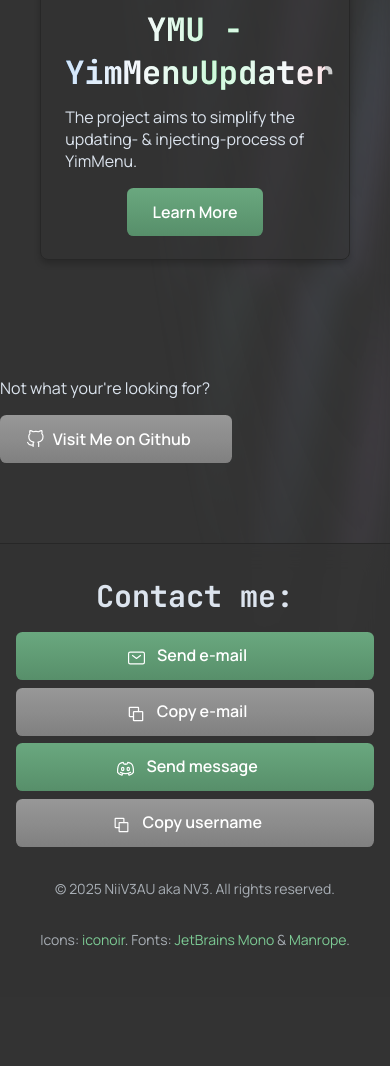
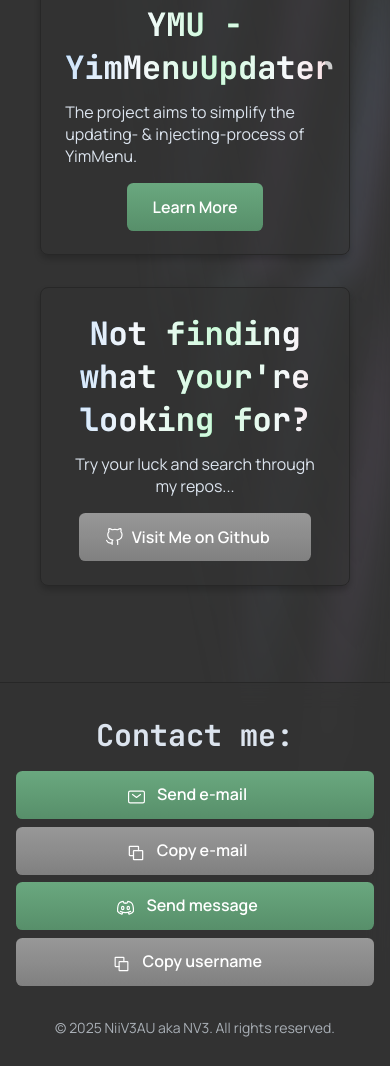
Before and after one commit to NiiV3AU/niiv3au.github.io, a plain HTML site: page index.html in a window 390 px wide. Shown: the part 2256-3322 px from the top of the page. Before the commit the page ends 3253 px from the top, so only its background shows below. Drawn offline with Linux system fonts and the light colour scheme.

Commit message:
Update index.html
fix: final attempt to get the github button working on mobile view 🙏🏻 🙏🏻 🙏🏻

```diff
--- a/index.html
+++ b/index.html
@@ -172,7 +172,7 @@
           </div>
         </div>
         <div class="card">
-          <div class="card-header text-2xl font-bold">YMU - YimMenuUpdater</div>
+          <div class="card-header">YMU - YimMenuUpdater</div>
           <div class="card-body">
             <p>
               The project aims to simplify the updating- &amp; injecting-process
@@ -185,14 +185,13 @@
             >
           </div>
         </div>
+        <div class="card">
+          <div class="card-header">Not finding what your're looking for?</div>
+          <div class="card-body">
+            Try your luck and search through my repos...
           </div>
-      <div style="margin-top: 4rem; margin-bottom: 1rem">
-        <p>Not what your're looking for?</p>
-        <a
-          href="https://github.com/NiiV3AU"
-          class="btn secondary-btn"
-          style="margin-top: 1rem; margin-bottom: 2rem"
-        >
+          <div class="card-footer">
+            <a href="https://github.com/NiiV3AU" class="btn secondary-btn">
               <img
                 src="./assets/img/github.svg"
                 class="icon"
@@ -201,6 +200,8 @@
               />
               <span class="button-text">Visit Me on Github</span>
             </a>
+          </div>
+        </div>
       </div>
       <!-- Footer -->
       <footer id="contact" class="footer">
```
Lines whose indentation alone changed are shown as unchanged.
